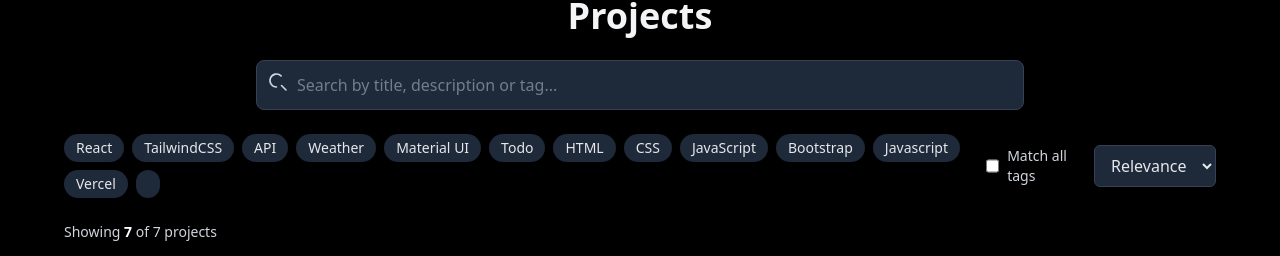
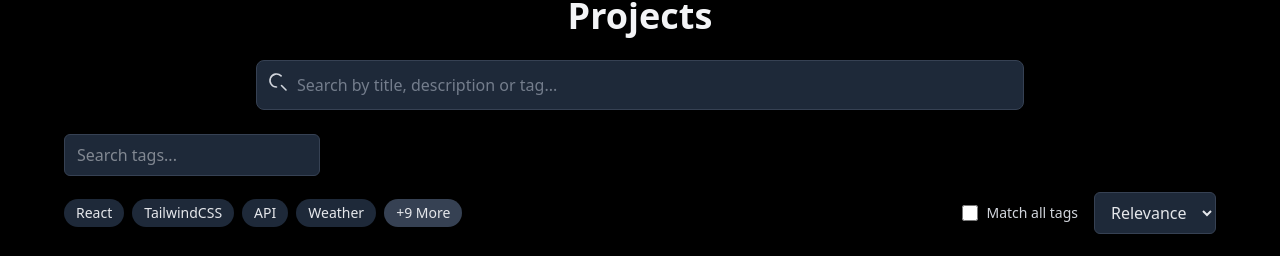
Before and after one commit to Kevinpaulbabu1820/Portfolio-Website, a React (Vite) app: page / in a window 1280 px wide. Shown: the part 1652-1908 px from the top of the page. Built offline with nearby package versions, Linux system fonts and the light colour scheme; grey boxes are pictures that could not be loaded.

Commit message:
Updated  filter panel

```diff
--- a/src/components/FilterPanel.jsx
+++ b/src/components/FilterPanel.jsx
@@ -1,37 +1,94 @@
-import React from 'react'
+import React, { useState, useMemo, memo } from 'react';
 
-const FilterPanel = ({ allTags, selectedTags, onToggleTag, matchAll, setMatchAll, sortOption, setSortOption }) => {
-  return (
-    <div className="max-w-6xl mx-auto my-6 flex flex-col md:flex-row md:items-center md:justify-between gap-4">
-      <div className="flex flex-wrap gap-2">
-        {allTags.map((tag) => {
-          const active = selectedTags.includes(tag)
+const TagButton = memo(function TagButton({ tag, active, onClick }) {
   return (
     <button
       key={tag}
-              onClick={() => onToggleTag(tag)}
+      onClick={() => onClick(tag)}
       className={`text-sm px-3 py-1 rounded-full font-medium transition-colors duration-150 ${active ? 'bg-indigo-600 text-white' : 'bg-gray-800 text-gray-200 hover:bg-gray-700'}`}
     >
       {tag}
     </button>
-          )
-        })}
+  );
+});
+
+const FilterPanel = ({ allTags, selectedTags, onToggleTag, matchAll, setMatchAll, sortOption, setSortOption }) => {
+  const [isExpanded, setIsExpanded] = useState(false);
+  const [searchQuery, setSearchQuery] = useState('');
+
+  // Memoize filtered tags based on search query
+  const filteredTags = useMemo(() => {
+    return allTags.filter(tag =>
+      tag.toLowerCase().includes(searchQuery.toLowerCase())
+    );
+  }, [allTags, searchQuery]);
+
+  // Optimize membership checks for selected tags
+  const selectedTagSet = useMemo(() => new Set(selectedTags), [selectedTags]);
+
+  // Determine if we need to show expand/collapse functionality
+  const shouldCollapse = allTags.length > 4;
+
+  // Get visible tags based on expand state
+  const visibleTags = useMemo(() => {
+    if (!shouldCollapse || isExpanded) return filteredTags;
+    return filteredTags.slice(0, 4);
+  }, [filteredTags, shouldCollapse, isExpanded]);
+
+  return (
+    <div className="max-w-6xl mx-auto my-6 flex flex-col gap-4">
+      {shouldCollapse && (
+        <div className="relative">
+          <input
+            type="text"
+            placeholder="Search tags..."
+            value={searchQuery}
+            onChange={(e) => setSearchQuery(e.target.value)}
+            className="w-full md:w-64 px-3 py-2 bg-gray-800 border border-gray-700 rounded-md text-gray-200 focus:outline-none focus:ring-2 focus:ring-indigo-500"
+          />
+        </div>
+      )}
+
+      <div className="flex flex-col md:flex-row md:items-center md:justify-between gap-4">
+        <div className="flex flex-wrap gap-2">
+          {visibleTags.map((tag) => (
+            <TagButton key={tag} tag={tag} active={selectedTagSet.has(tag)} onClick={onToggleTag} />
+          ))}
+
+          {shouldCollapse && filteredTags.length > 4 && (
+            <button
+              onClick={() => setIsExpanded(!isExpanded)}
+              className="text-sm px-3 py-1 rounded-full font-medium bg-gray-700 text-gray-200 hover:bg-gray-600 transition-colors duration-150"
+            >
+              {isExpanded ? 'Show Less' : `+${filteredTags.length - 4} More`}
+            </button>
+          )}
         </div>
 
         <div className="flex items-center gap-4">
           <label className="flex items-center gap-2 text-sm text-gray-300">
-          <input type="checkbox" checked={matchAll} onChange={(e) => setMatchAll(e.target.checked)} className="w-4 h-4" />
+            <input
+              type="checkbox"
+              checked={matchAll}
+              onChange={(e) => setMatchAll(e.target.checked)}
+              className="w-4 h-4"
+            />
             <span>Match all tags</span>
           </label>
 
-        <select value={sortOption} onChange={(e) => setSortOption(e.target.value)} className="bg-gray-800 border border-gray-700 text-gray-200 rounded-md py-2 px-3">
+          <select
+            value={sortOption}
+            onChange={(e) => setSortOption(e.target.value)}
+            className="bg-gray-800 border border-gray-700 text-gray-200 rounded-md py-2 px-3"
+          >
             <option value="relevance">Relevance</option>
             <option value="alpha-asc">Title A→Z</option>
             <option value="alpha-desc">Title Z→A</option>
           </select>
         </div>
       </div>
-  )
-}
+    </div>
+  );
+};
 
-export default FilterPanel
+export default FilterPanel;
```
Lines whose indentation alone changed are shown as unchanged.
